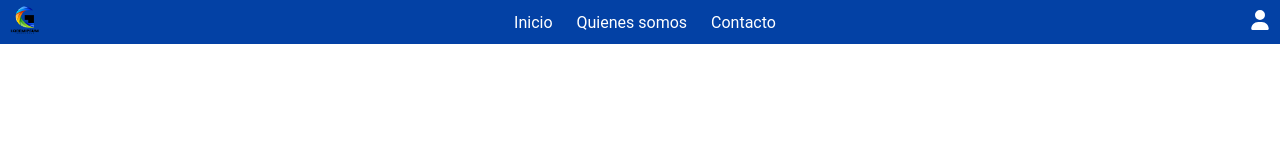
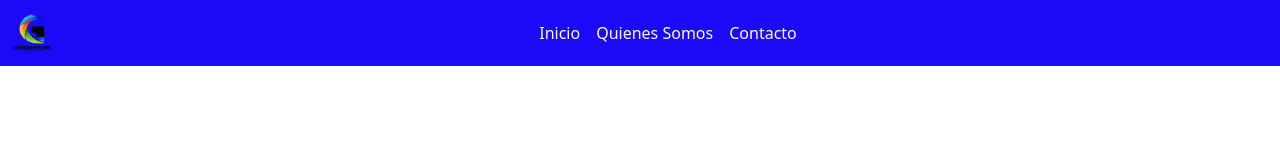
Before and after one commit to Kilerwin/refactor-blog, a plain HTML site: page nav.html in a window 1280 px wide. Drawn offline with nearby package versions, Linux system fonts and the light colour scheme.

Commit message:
Diseño navbar con boostrap

```diff
--- a/nav.html
+++ b/nav.html
@@ -5,30 +5,38 @@
   <meta name="viewport" content="width=device-width, initial-scale=1.0">
   <title>Nav</title>
   <link rel="stylesheet" href="style_nav.css">
+  <link href="https://cdn.jsdelivr.net/npm/bootstrap@5.3.5/dist/css/bootstrap.min.css" rel="stylesheet" integrity="sha384-SgOJa3DmI69IUzQ2PVdRZhwQ+dy64/BUtbMJw1MZ8t5HZApcHrRKUc4W0kG879m7" crossorigin="anonymous">
 </head>
 <body>
-  <div class="container">
+  <div class="sub-container">
     <header>
-      <nav>
-        <section>
-          <figure>
-            <img src="img/Logo.png" alt="Logo Blog" class="logo">
-          </figure>
-        </section>
-        <section>
-          <a href="index.html" class="link">Inicio</a>
-          <a href="quienes_somos.html" class="link">Quienes somos</a>
-          <a href="contactanos.html" class="link">Contacto</a>
-        </section>
-        <section>
-          <svg class="icon-user" xmlns="http://www.w3.org/2000/svg" viewBox="0 0 448 512"><!--!Font Awesome Free 6.7.2 by @fontawesome - https://fontawesome.com License - https://fontawesome.com/license/free Copyright 2025 Fonticons, Inc.--><path d="M224 256A128 128 0 1 0 224 0a128 128 0 1 0 0 256zm-45.7 48C79.8 304 0 383.8 0 482.3C0 498.7 13.3 512 29.7 512l388.6 0c16.4 0 29.7-13.3 29.7-29.7C448 383.8 368.2 304 269.7 304l-91.4 0z"/></svg>
-        </section>
+      <nav class="navbar navbar-expand-lg " style="background-color: var(--site-color-nav-footer);" data-bs-theme="dark">
+        <div class="container-fluid">
+          <a class="navbar-brand" href="#"><img src="img/Logo.png" alt="Logo Blog" class="logo"></a>
+          <button class="navbar-toggler" type="button" data-bs-toggle="collapse" data-bs-target="#navbarNav" aria-controls="navbarNav" aria-expanded="false" aria-label="Toggle navigation">
+            <span class="navbar-toggler-icon"></span>
+          </button>
+          <div class="collapse navbar-collapse justify-content-center" id="navbarNav">
+            <ul class="navbar-nav">
+              <li class="nav-item">
+                <a class="nav-link active" aria-current="page" href="index.html">Inicio</a>
+              </li>
+              <li class="nav-item">
+                <a class="nav-link active" aria-current="page" href="quienes_somos.html">Quienes Somos</a>
+              </li>
+              <li class="nav-item">
+                <a class="nav-link active" aria-current="page" href="contactanos.html">Contacto</a>
+              </li>
+            </ul>
+          </div>
+        </div>
       </nav>
     </header>
     <main>
     </main>
     <footer>
     </footer>
+    <script src="https://cdn.jsdelivr.net/npm/bootstrap@5.3.5/dist/js/bootstrap.bundle.min.js" integrity="sha384-k6d4wzSIapyDyv1kpU366/PK5hCdSbCRGRCMv+eplOQJWyd1fbcAu9OCUj5zNLiq" crossorigin="anonymous"></script>
   </div>
 </body>
 </html>
--- a/style_contactanos.css
+++ b/style_contactanos.css
@@ -1,4 +1,4 @@
-.container {
+.sub-container {
   display: grid;
   min-height: 100dvh;
   grid-template-rows:
--- a/style_nav.css
+++ b/style_nav.css
@@ -1,5 +1,5 @@
 :root {
-  --site-color-nav-footer: ##1b09f8;
+  --site-color-nav-footer: #1b09f8;
   --site-color-tittle: #482afa;
   --site-color-button: #764cfc;
   --site-color-hover: #a36dfd;
@@ -43,8 +43,8 @@ nav section figure {
 }
 
 .logo{
-  width: 30px;
-  height: 30px;
+  width: 40px;
+  height: 40px;
 }
 
 .icon-user {
```
